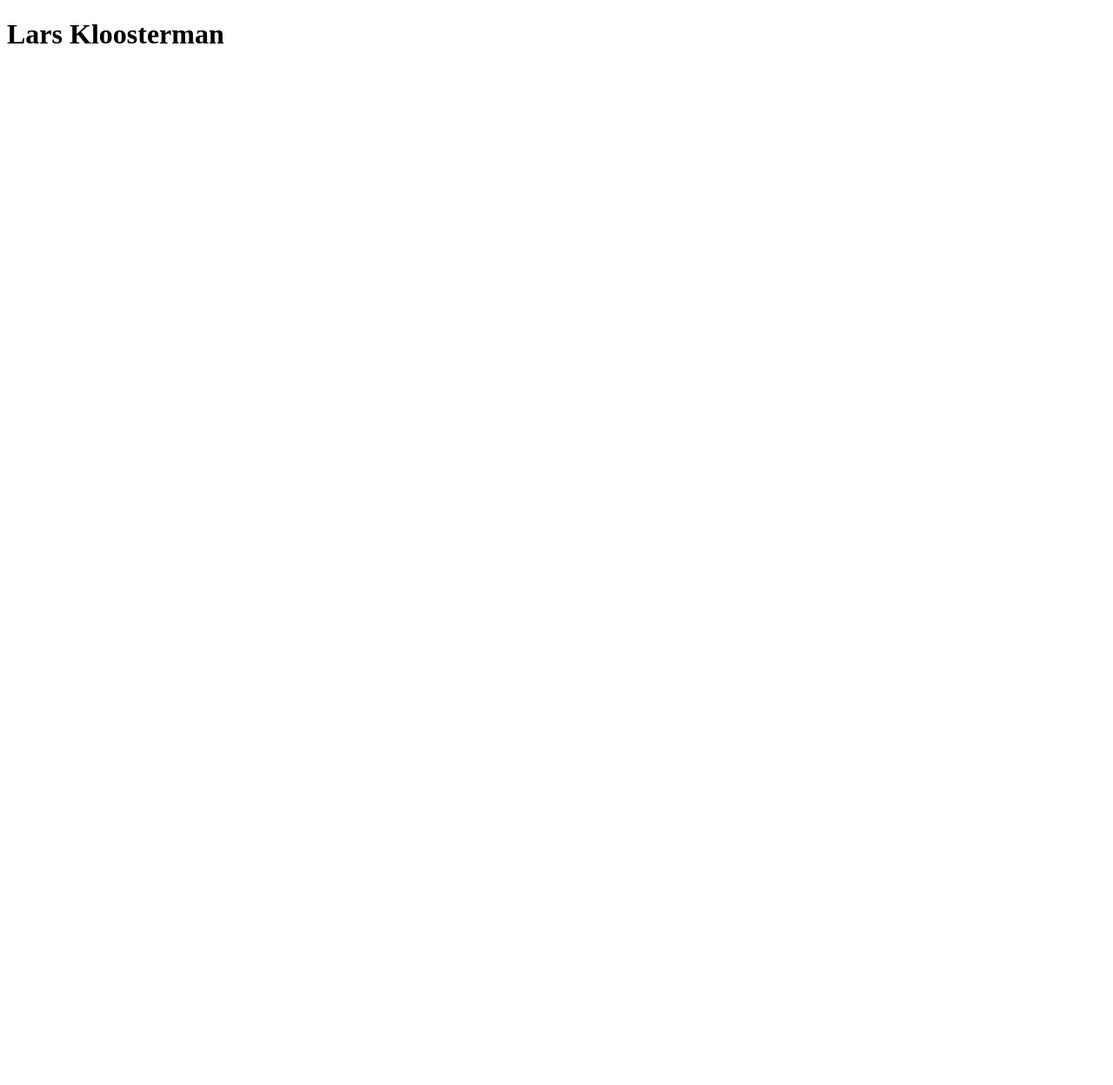
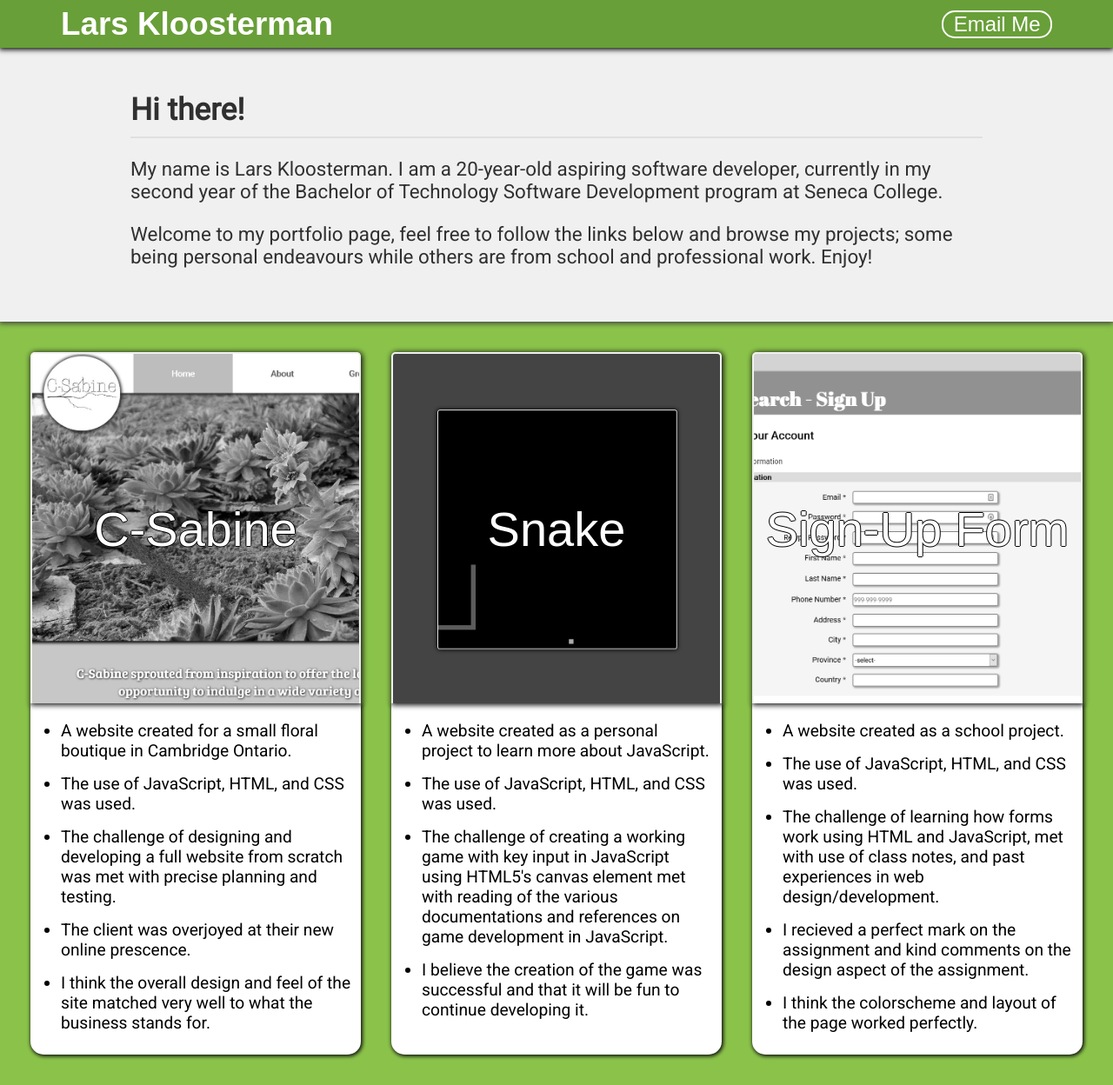
Before and after one commit to LKloosterman/lkloosterman.github.io, a plain HTML site: page index.html in a window 1280 px wide. Shown: the whole page at 87% size. Before the commit the page ends 800 px from the top, so only its background shows below. Drawn offline with Linux system fonts and the light colour scheme; a web font is replaced by a local one.

Commit message:
Finish the rest of the content and style of the page

```diff
--- /dev/null
+++ b/css/interface.css
@@ -0,0 +1,149 @@
+body {
+    height: 150vh;
+    width: 1000w;
+    margin: 0;
+    display: grid;
+    grid-template-rows: 1fr 2fr;
+    background: #8bc34a;
+}
+
+#header {
+    position: fixed;
+    top: 0;
+    left: 0;
+    right: 0;
+    display: grid;
+    grid-template-columns: 8fr 1fr;
+    justify-content: space-between;
+    align-items: center;
+    background: #689f38;
+    padding: 0 70px;
+    box-shadow: 0 1px 6px 1px #000;
+    height: 55px;
+    color: #fff;
+    z-index: 1;
+}
+
+#header > h2 {
+    margin: 0;
+    font-family: 'Amaranth', sans-serif;
+    font-size: 2.3em;
+}
+
+#header > a {
+    text-align: center;
+    font-family: 'Amaranth', sans-serif;
+    font-size: 1.5em;
+    text-decoration: none;
+    color: #fff;
+    border: 2px solid #fff;
+    border-radius: 15px;
+}
+
+#header > a:hover {
+    background: #fff;
+    color: #689f38;
+}
+
+#jumbotron {
+    margin-top: 55px;
+    display: grid;
+    justify-items: center;
+    align-items: center;
+    box-shadow: 0 1px 6px 1px #404040;
+    background: #f0f0f0;
+    padding: 40px 150px;
+    color: #303030;
+}
+
+#jumbotron h2 {
+    font-size: 2.2em;
+    font-family: 'Roboto', sans-serif;
+    margin: 10px 0;
+}
+
+#jumbotron hr {
+    border: 0;
+    border-top: 2px solid #e0e0e0;
+}
+
+#jumbotron p {
+    font-size: 1.4em;
+    font-family: 'Roboto', sans-serif;
+}
+
+#projectsContainer {
+    padding: 35px;
+    display: grid;
+    grid-template-columns: 1fr 1fr 1fr;
+    grid-template-rows: 1fr 1fr;
+    grid-column-gap: 35px;
+}
+
+.container {
+    border-radius: 5px;
+    border-bottom-left-radius: 0;
+    border-bottom-right-radius: 0;
+    box-shadow: 1px 1px 6px 1px #101010;
+    border: 2px solid #f0f0f0;
+    border-bottom: none;
+    display: grid;
+    align-items: center;
+    justify-items: center;
+    filter: grayscale(100%);
+}
+
+.container:hover {
+    filter: grayscale(0);
+}
+
+#thumbOne {
+    background: url("../images/project1.jpg");
+    background-size: cover;
+    font-family: 'Roboto', sans-serif;
+}
+
+#thumbTwo {
+    background: url("../images/project2.png");
+    background-size: cover;
+    background-position: center;
+    font-family: 'Roboto', sans-serif;
+}
+
+#thumbThree {
+    background: url("../images/project3.png");
+    background-size: cover;
+    background-position: center;
+    font-family: 'Roboto', sans-serif;
+}
+
+.thumbText {
+    text-decoration: none;
+    position: absolute;
+    color: #fff;
+    font-family: 'Amaranth', sans-serif;
+    font-size: 3.5em;
+    text-shadow: -1px 0 black, 0 1px black, 1px 0 black, 0 -1px black;
+}
+
+.projectDescription {
+    color: #000;
+    font-family: 'Roboto', sans-serif;
+    font-size: 1.2em;
+    border-radius: 15px;
+    border-top-left-radius: 0;
+    border-top-right-radius: 0;
+    padding: 10px;
+    padding-top: 20px;
+    background: #fff;
+    box-shadow: 1px 1px 4px 1px #101010;
+}
+
+.projectDescription > ul {
+    padding-left: 25px;
+    margin: 0;
+}
+
+.projectDescription > ul > li {
+    margin-bottom: 15px;
+}
--- a/index.html
+++ b/index.html
@@ -3,8 +3,68 @@
     <head>
         <title>Lars Kloosterman | Professional Portfolio</title>
         <meta charset="utf-8"/>
+        <link href="./css/interface.css" rel="stylesheet" type="text/css"/>
+        <link href="https://fonts.googleapis.com/css?family=Amaranth|Roboto" rel="stylesheet">
     </head>
     <body>
-        <h1>Lars Kloosterman</h1>
+        <div id="header">
+            <h2>Lars Kloosterman</h2>
+            <a href="mailto:lars_kloosterman@outlook.com">Email Me</a>
+        </div>
+        <div id="jumbotron">
+            <div>
+                <h2>Hi there!</h2>
+                <hr/>
+                <p>
+                    My name is Lars Kloosterman. I am a 20-year-old aspiring software developer, currently in my second year of the
+                    Bachelor of Technology Software Development program at Seneca College.
+                </p>
+                <p>
+                    Welcome to my portfolio page, feel free to follow the links below and browse my projects; some being personal
+                    endeavours while others are from school and professional work. Enjoy!
+                </p>
+            </div>
+        </div>
+        <div id="projectsContainer">
+            <a href="http://www.c-sabine.ca" class="container" id="thumbOne" target="_blank"><span class="thumbText">C-Sabine</span></a>
+            <a href="https://github.com/LKloosterman/snake" class="container" id="thumbTwo" target="_blank">
+                <span class="thumbText">Snake</span>
+            </a>
+            <a href="https://github.com/LKloosterman/sign-up-form" class="container" id="thumbThree" target="_blank">
+                <span class="thumbText">Sign-Up Form</span>
+            </a>
+            <div class="projectDescription">
+                <ul>
+                    <li>A website created for a small floral boutique in Cambridge Ontario.</li>
+                    <li>The use of JavaScript, HTML, and CSS was used.</li>
+                    <li>The challenge of designing and developing a full website from scratch was met with precise planning and testing.</li>
+                    <li>The client was overjoyed at their new online prescence.</li>
+                    <li>I think the overall design and feel of the site matched very well to what the business stands for.</li>
+                </ul>
+            </div>
+            <div class="projectDescription">
+                <ul>
+                    <li>A website created as a personal project to learn more about JavaScript.</li>
+                    <li>The use of JavaScript, HTML, and CSS was used.</li>
+                    <li>
+                        The challenge of creating a working game with key input in JavaScript using HTML5's canvas element met with reading of the
+                        various documentations and references on game development in JavaScript.
+                    </li>
+                    <li>I believe the creation of the game was successful and that it will be fun to continue developing it.</li>
+                </ul>
+            </div>
+            <div class="projectDescription">
+                <ul>
+                    <li>A website created as a school project.</li>
+                    <li>The use of JavaScript, HTML, and CSS was used.</li>
+                    <li>
+                        The challenge of learning how forms work using HTML and JavaScript, met with use of class notes, and past experiences
+                        in web design/development.
+                    </li>
+                    <li>I recieved a perfect mark on the assignment and kind comments on the design aspect of the assignment.</li>
+                    <li>I think the colorscheme and layout of the page worked perfectly.</li>
+                </ul>
+            </div>
+        </div>
     </body>
 </html>
```
Also changed, not shown: images/project1.jpg (added), images/project2.png (added), images/project3.png (added).
